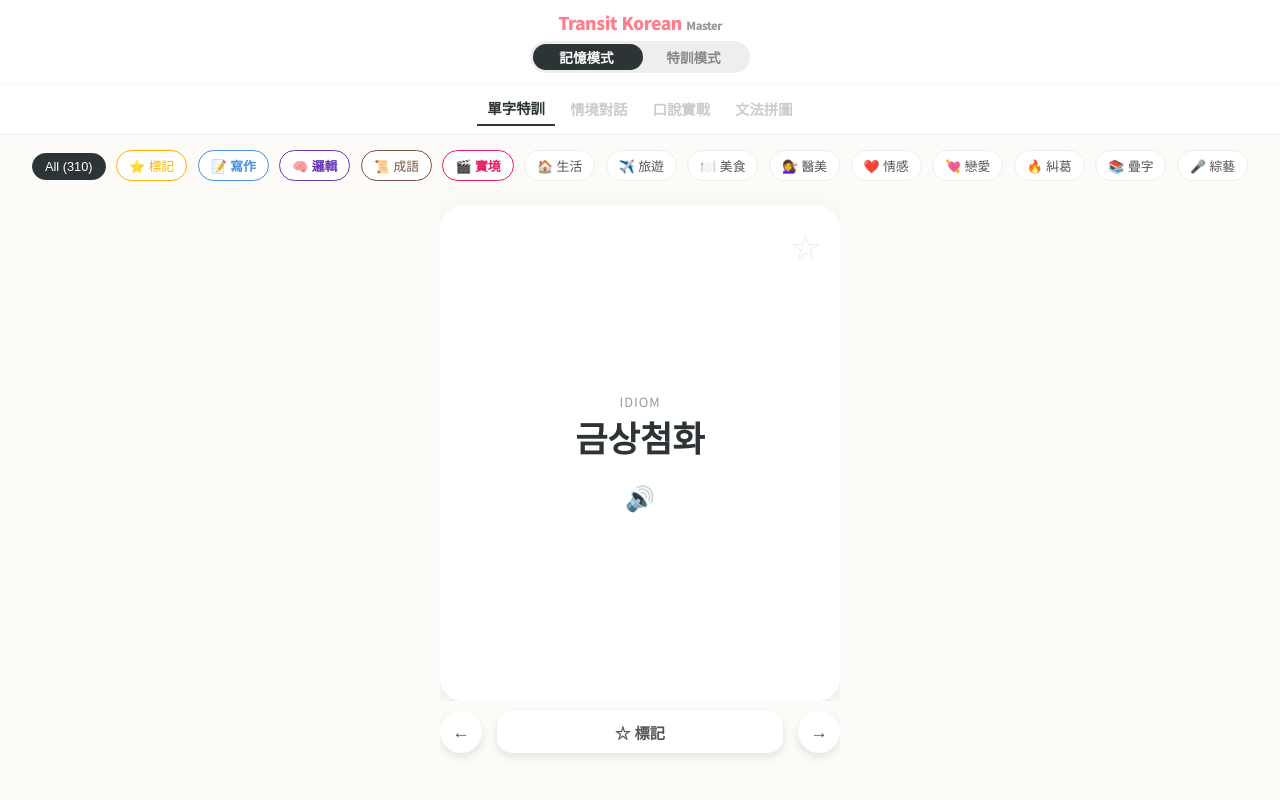
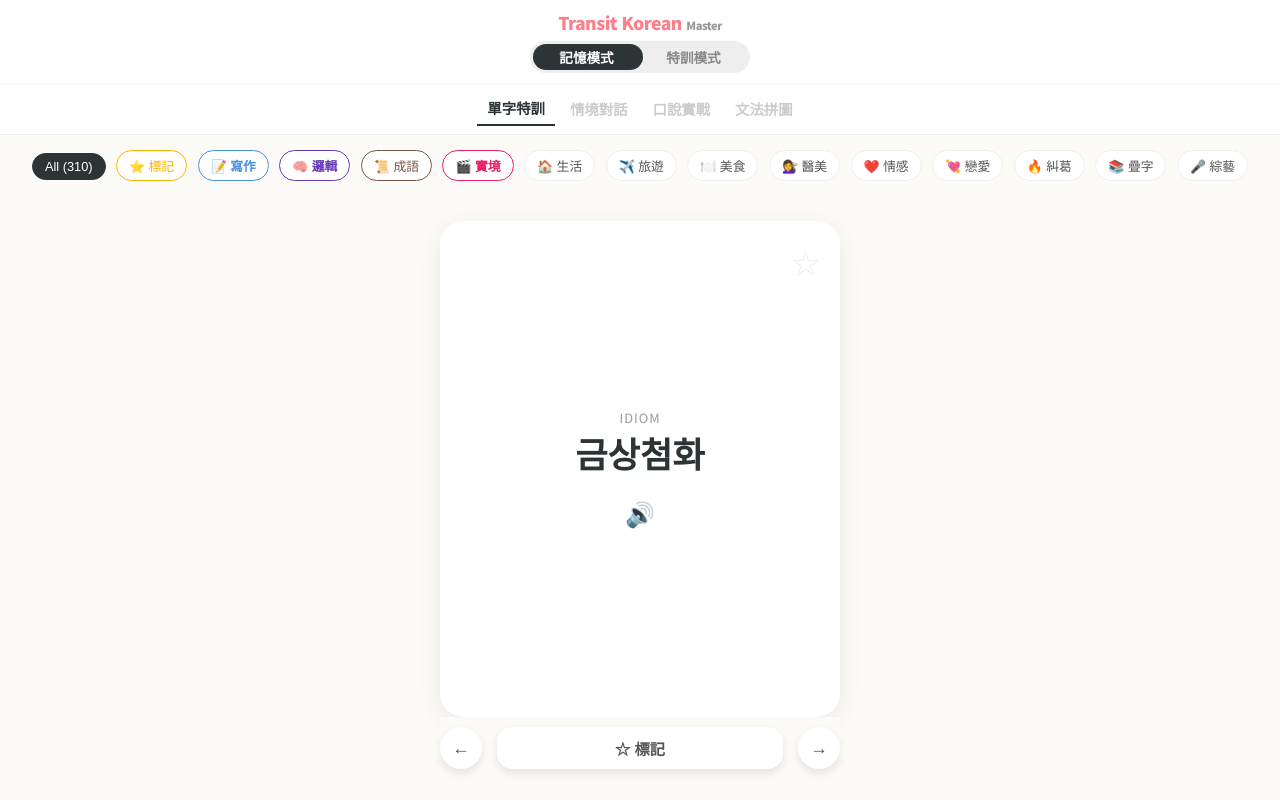
Before and after one commit to fxfx454/Transit-Korean-AI, a plain HTML site: page index.html in a window 1280 px wide. Drawn offline with Linux system fonts and the light colour scheme.

Commit message:
Add files via upload

```diff
--- a/index.html
+++ b/index.html
@@ -126,10 +126,10 @@
             position: relative;
         }
         .card-container { perspective: 1000px; width: 100%; height: 520px; max-height: 62dvh; position: relative; cursor: pointer; margin-bottom: 15px; flex-shrink: 1; }
-        .card { width: 100%; height: 100%; position: relative; transform-style: preserve-3d; transition: transform 0.4s cubic-bezier(0.4, 0.2, 0.2, 1); box-shadow: var(--shadow); border-radius: 24px; background: white; }
+        .card { width: 100%; height: 100%; position: relative; transform-style: preserve-3d; transition: transform 0.4s cubic-bezier(0.4, 0.2, 0.2, 1); background: transparent !important; box-shadow: none !important; border-radius: 24px; }
         .card.flipped { transform: rotateY(180deg); }
 
-        .face { position: absolute; width: 100%; height: 100%; backface-visibility: hidden; border-radius: 24px; padding: 25px; display: flex; flex-direction: column; align-items: center; justify-content: center; text-align: center; }
+        .face { position: absolute; width: 100%; height: 100%; backface-visibility: hidden; border-radius: 24px; padding: 25px; display: flex; flex-direction: column; align-items: center; justify-content: center; text-align: center; background: white; box-shadow: var(--shadow); transform: translateZ(0); }
         .front { background: white; }
         .back { transform: rotateY(180deg); background: #FAFAFA; justify-content: flex-start; padding-top: 25px; overflow-y: auto; text-align: left; align-items: flex-start; }
 
@@ -522,8 +522,8 @@
             min-height: 0;
             padding-top: 15px;
             padding-bottom: 10px;
-            justify-content: flex-start;
-            overflow-y: hidden;
+            justify-content: center !important;
+            overflow-y: visible;
         }
 
         #vocab.active .card-container {
@@ -544,9 +544,10 @@
             width: 100%;
             background: var(--bg-color);
             padding-top: 10px;
-            padding-bottom: calc(10px + env(safe-area-inset-bottom)); /* 關鍵安全距離 */
+            padding-bottom: calc(5px + env(safe-area-inset-bottom)); /* 關鍵安全距離 */
             margin-top: 0;
             z-index: 20;
+            display: flex;
         }
 
         /* 3. 口說實戰區 (#speaking) - 同步滿版優化 */
```
